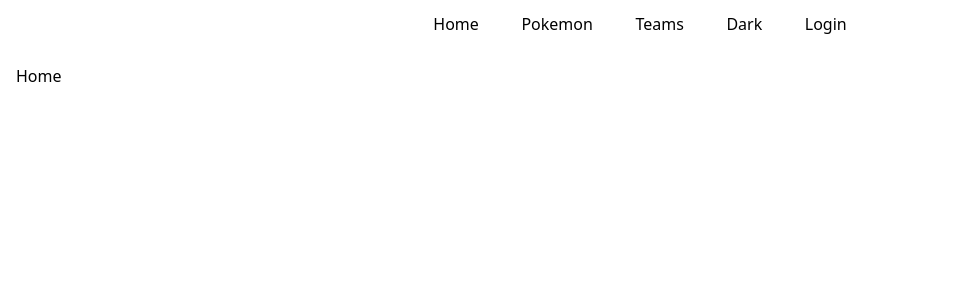
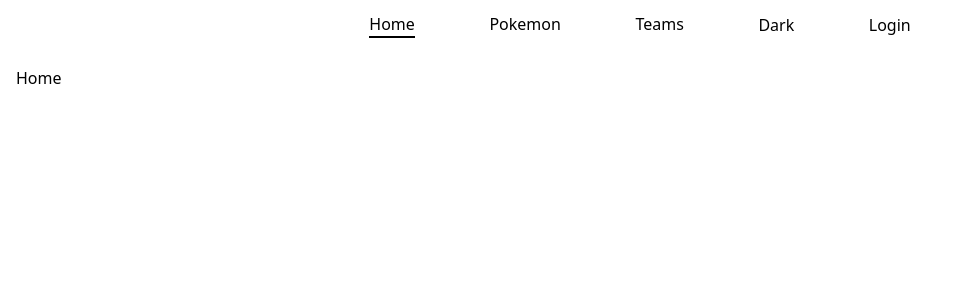
Before and after one commit to Griffmatt/poke-team-builder, a React (Vite) app in the folder UI/: page / in a window 1280 px wide. Shown: the top 300 px of the page, without its empty margins (0-956 px from the left). Built offline with nearby package versions, Linux system fonts and the light colour scheme.

Commit message:
added navlinks

```diff
--- a/UI/src/Components/NavBar.tsx
+++ b/UI/src/Components/NavBar.tsx
@@ -4,11 +4,31 @@ import { useThemeContext } from '../Context/themeContext'
 export default function NavBar() {
   const { darkMode, handleDarkMode } = useThemeContext()
     const user = false
+
+    const navoptions = [
+        {
+            value: "Home",
+            link: "/"
+        },
+        {
+            value: "Pokemon",
+            link: "/pokemon"
+        },
+        {
+            value: "Teams",
+            link: "/teams"
+        },
+    ]
+
   return (
-    <div className="flex justify-around p-3 max-w-[30rem] mx-auto">
-      <NavLink to="/">Home</NavLink>
-      <NavLink to="/pokemon">Pokemon</NavLink>
-      <NavLink to="/teams">Teams</NavLink>
+    <div className="flex justify-around p-3 max-w-[40rem] mx-auto">
+      {navoptions.map(option =>{
+        return(
+            <NavLink to={option.link}  className={({ isActive }) =>
+            isActive ? "border-b-2 border-black dark:border-white" : undefined
+          }>{option.value}</NavLink>
+        )
+      })}
       <button onClick={handleDarkMode}>
         <h2>{darkMode ? 'Light' : 'Dark'}</h2>
       </button>
```
